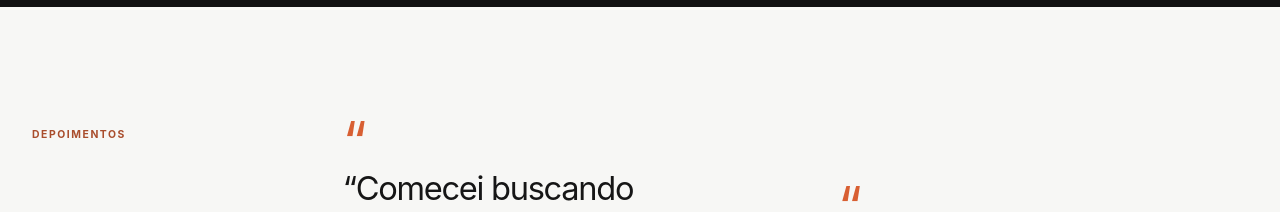
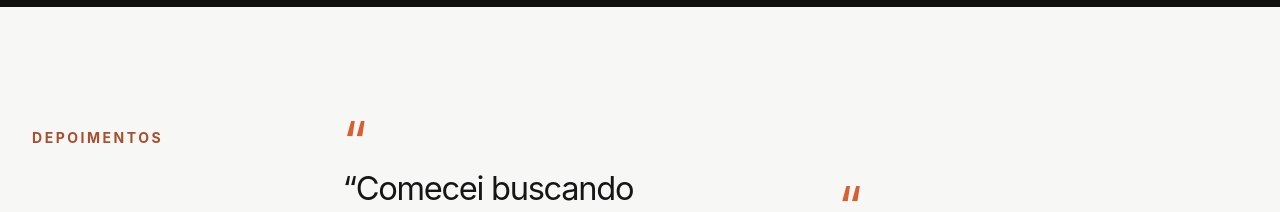
Before and after one commit to nicolascarvalho18/Site-personal-trainer-, a Next.js app: page / in a window 1280 px wide. Shown: the part 4960-5172 px from the top of the page. Built offline with nearby package versions, Linux system fonts and the light colour scheme.

Commit message:
style: enlarge testimonials label

```diff
--- a/app/globals.css
+++ b/app/globals.css
@@ -238,6 +238,7 @@ section[id]{scroll-margin-top:112px}
 /* Depoimentos com leitura mais presente, mantendo o mesmo desenho da seção. */
 .testimonial-grid blockquote{font-size:clamp(30px,2.55vw,42px);line-height:1.2}
 .testimonial-grid cite{font-size:14px}
+.testimonial-grid>.eyebrow{font-size:clamp(14px,1.05vw,17px);letter-spacing:.18em}
 
 @media (max-width: 700px){
   .testimonial-grid blockquote{font-size:clamp(26px,7.2vw,34px);line-height:1.24}
```
